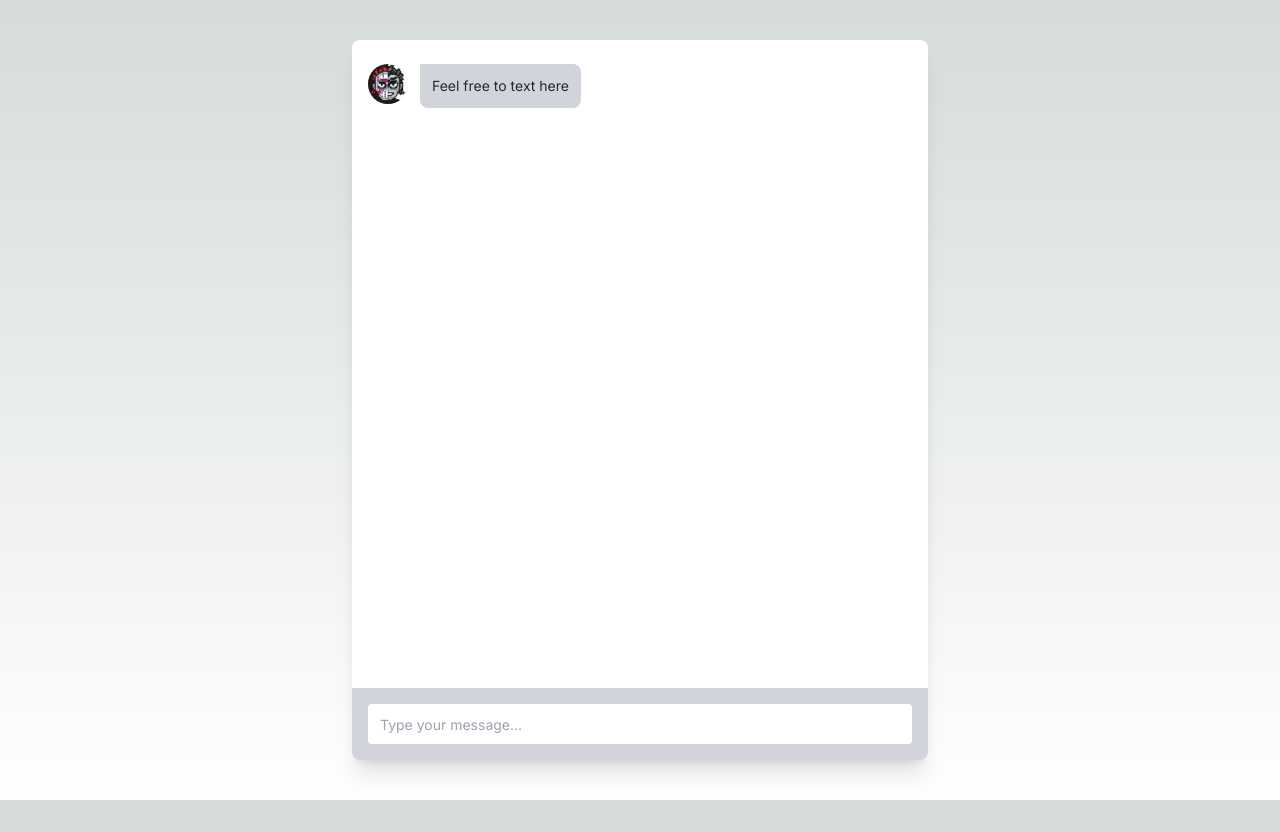
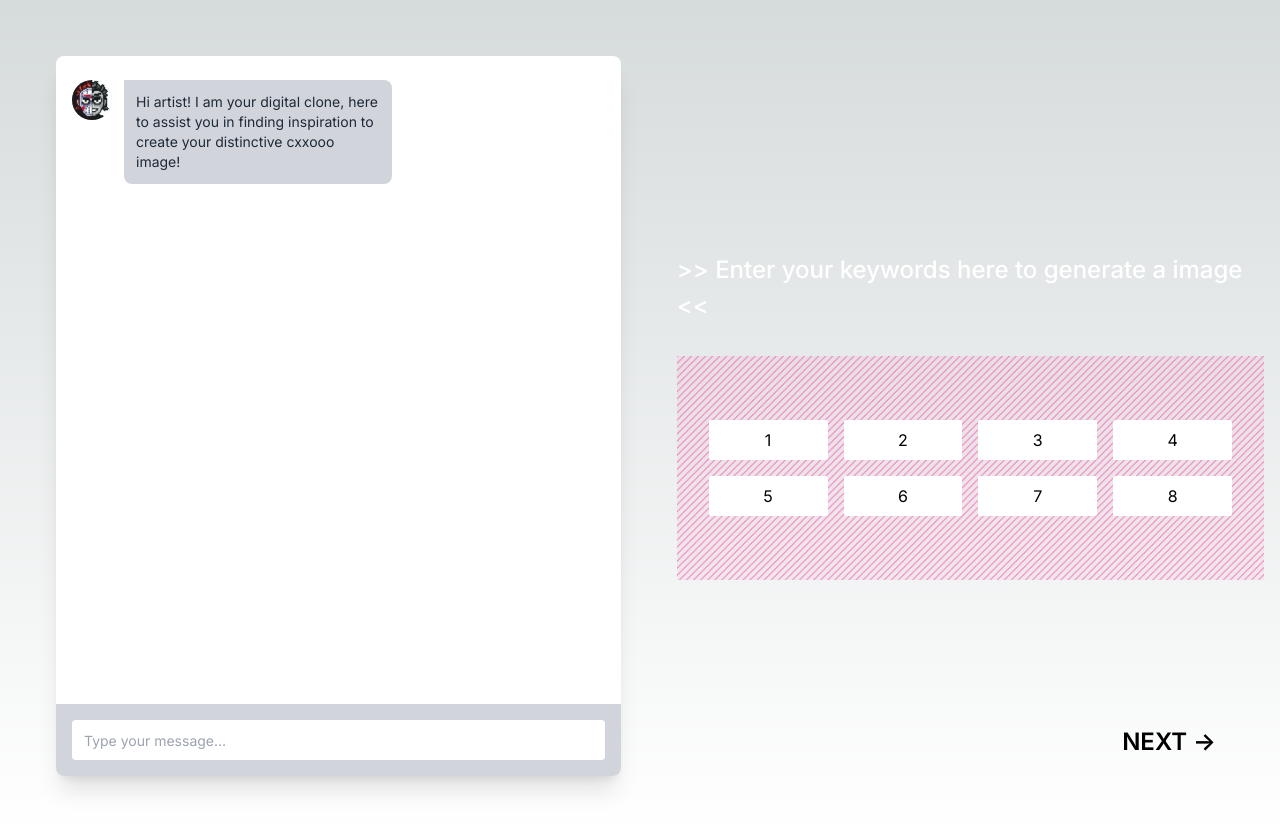
Before and after one commit to BillySh1/hackathon-ai, a Next.js app: page / in a window 1280 px wide. Before the commit the page ends 800 px from the top, so only its background shows below. Built offline with nearby package versions, Linux system fonts and the light colour scheme.

Commit message:
chore: temp

```diff
--- a/app/globals.css
+++ b/app/globals.css
@@ -26,8 +26,7 @@
     rgb(var(--background-start-rgb));
 }
 
-
-.button-primary{
+.button-primary {
   padding: 1rem 2rem;
   color: #000;
   background-color: #ffffff;
@@ -35,3 +34,33 @@
   cursor: pointer;
   z-index: 1000;
 }
+.grid-bg {
+  padding: 4rem 2rem;
+  background-color: #f472b61a;
+  background-size: 7.07px 7.07px;
+  background-image: linear-gradient(
+    135deg,
+    #ec489980 10%,
+    #0000 0,
+    #0000 50%,
+    #ec489980 0,
+    #ec489980 60%,
+    #0000 0,
+    #0000
+  );
+}
+
+.next{
+  position: absolute;
+  cursor: pointer;
+  font-size: 1.5rem;
+  font-weight: 600;
+  right: 5%;
+  bottom: 5%;
+}
+
+.title{
+  font-size: 1.5rem;
+  color: #fff;
+  font-weight: 500;
+}
--- a/app/page.tsx
+++ b/app/page.tsx
@@ -1,12 +1,15 @@
 "use client";
-import BackgroundBanner from "@/components/BackgroundBanner";
+import FormLabel from "@/components/FormLabel";
 import InputPanel from "@/components/InputPanel";
 
 export default function Home() {
   return (
     <main className="flex min-h-screen flex-col items-center justify-between">
       {/* <BackgroundBanner /> */}
-      <InputPanel/>
+      <div className="flex w-full gap-4 items-center justify-between p-4">
+        <InputPanel />
+        <FormLabel />
+      </div>
     </main>
   );
 }
--- /dev/null
+++ b/app/sd/page.tsx
@@ -0,0 +1,9 @@
+import SDGenerate from "@/components/SDGenerate";
+
+export default function SDPage() {
+  return (
+    <main className="flex min-h-screen flex-col items-center justify-between">
+      <SDGenerate />
+    </main>
+  );
+}
--- /dev/null
+++ b/components/FormLabel.tsx
@@ -0,0 +1,26 @@
+import Link from "next/link";
+import { useState } from "react";
+
+export default function FormLabel() {
+  const [texts, setTexts] = useState(["1", "2", "3", "4", "5", "6", "7", "8"]);
+  return (
+    <div className="flex flex-col gap-8 w-full">
+      <div className="title">{">> Enter your keywords here to generate a image <<"}</div>
+      <div className="w-full grid grid-cols-4 gap-4 grid-bg">
+        {texts.map((x, idx) => {
+          return (
+            <div
+              key={idx}
+              className="bg-white px-4 py-2 text-black text-center rounded-sm"
+            >
+              {x}
+            </div>
+          );
+        })}
+      </div>
+      <Link href={"/sd"} className="next">
+        {"NEXT ->"}
+      </Link>
+    </div>
+  );
+}
--- a/components/InputPanel.tsx
+++ b/components/InputPanel.tsx
@@ -65,7 +65,7 @@
             </div>
             <div>
               <div className="bg-gray-300 p-3 rounded-r-lg rounded-bl-lg">
-                <p className="text-sm">Feel free to text here</p>
+                <p className="text-sm">Hi artist! I am your digital clone, here to assist you in finding inspiration to create your distinctive cxxooo image!</p>
               </div>
             </div>
           </div>
```
Also changed, not shown: components/SDGenerate.tsx (added, +40 -0 lines).
